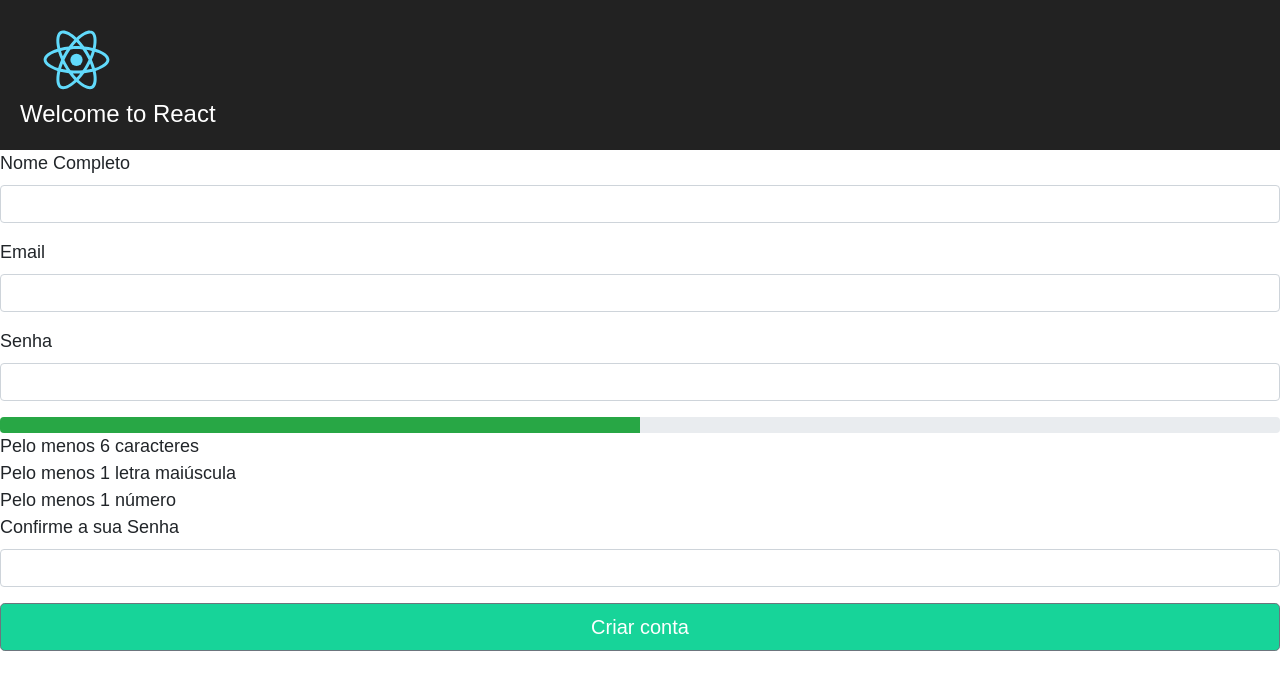
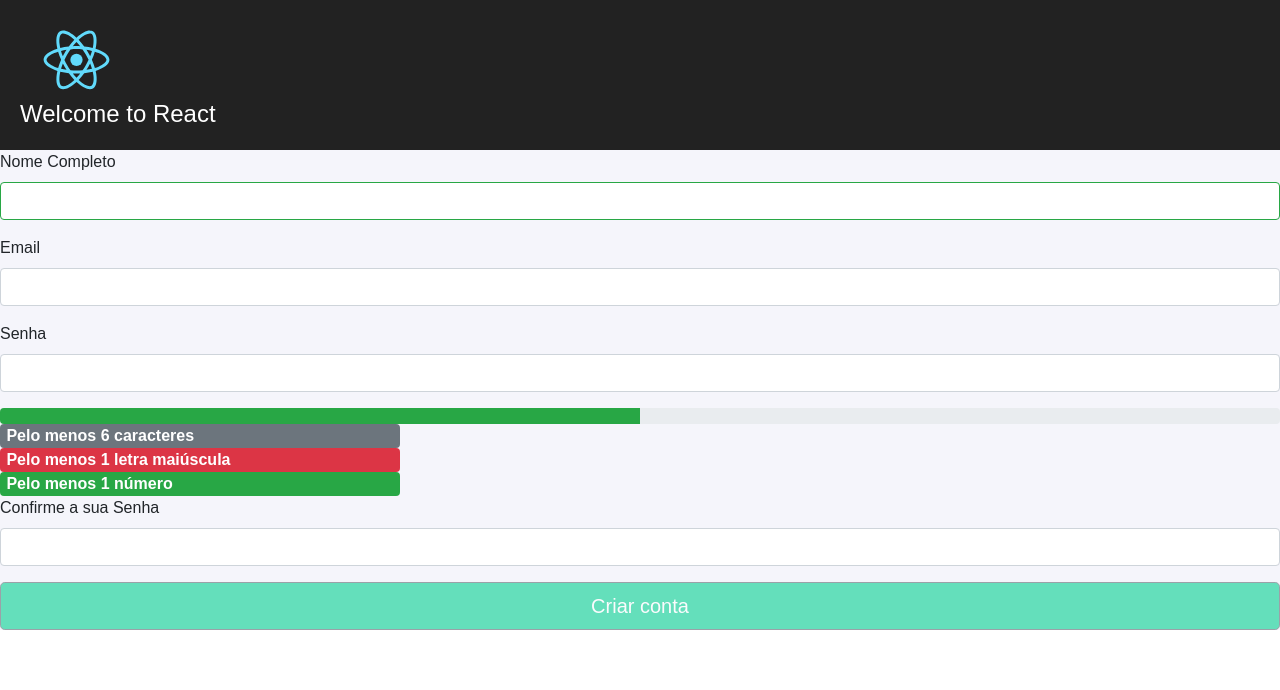
Before and after one commit to jorgealmeidajr/new-account-olist-react, a React (Create React App) app: page / in a window 1280 px wide. Shown: the top 690 px of the page. Built offline with nearby package versions, Linux system fonts and the light colour scheme.

Commit message:
refactor: NewAccountForm component added.

```diff
--- a/src/App.css
+++ b/src/App.css
@@ -1,4 +1,6 @@
-.App { }
+.App {
+
+}
 
 .App-logo {
   height: 80px;
@@ -16,5 +18,5 @@
 }
 
 .App-intro {
-  font-size: large;
+  background-color: #F5F5FB;
 }
--- a/src/App.js
+++ b/src/App.js
@@ -1,9 +1,9 @@
 import React, { Component } from 'react'
-
-import { Form, FormGroup, Label, Input, Button, Progress } from 'reactstrap'
 
 import logo from './logo.svg'
 import './App.css'
+
+import NewAccountForm from './components/NewAccountForm'
 
 class App extends Component {
   render() {
@@ -14,38 +14,7 @@ class App extends Component {
           <h1 className="App-title">Welcome to React</h1>
         </header>
         <div className="App-intro">
-
-          <Form>
-            <FormGroup>
-              <Label for="user_name">Nome Completo</Label>
-              <Input type="text" name="user_name" id="user_name" placeholder="" />
-            </FormGroup>
-            <FormGroup>
-              <Label for="user_email">Email</Label>
-              <Input type="email" name="user_email" id="user_email" placeholder="" />
-            </FormGroup>
-            <FormGroup>
-              <Label for="user_password">Senha</Label>
-              <Input type="password" name="user_password" id="user_password" placeholder="" />
-            </FormGroup>
-
-            <div>
-              <Progress value={50} color='success' />
-              <div>
-                Pelo menos 6 caracteres<br />
-                Pelo menos 1 letra maiúscula<br />
-                Pelo menos 1 número
-              </div>
-            </div>
-
-            <FormGroup>
-              <Label for="user_password_conf">Confirme a sua Senha</Label>
-              <Input type="password" name="user_password_conf" id="user_password_conf" placeholder="" />
-            </FormGroup>
-
-            <Button size="lg" block style={{backgroundColor: '#17D499'}} onClick={(e) => e.preventDefault()}>Criar conta</Button>
-          </Form>
-
+          <NewAccountForm />
         </div>
       </div>
     )
--- /dev/null
+++ b/src/components/NewAccountForm.js
@@ -0,0 +1,49 @@
+
+import React, { Component } from 'react'
+
+import { Form, FormGroup, Label, Input, Button, Progress, Badge } from 'reactstrap'
+
+export default class NewAccountForm extends Component {
+
+  render() {
+    return (
+      <Form>
+        <FormGroup>
+          <Label for="name">Nome Completo</Label>
+          <Input type="text" name="name" id="name" placeholder="" valid />
+        </FormGroup>
+        <FormGroup>
+          <Label for="user_email">Email</Label>
+          <Input type="email" name="user_email" id="user_email" placeholder="" valid={false} />
+        </FormGroup>
+        <FormGroup>
+          <Label for="user_password">Senha</Label>
+          <Input type="password" name="user_password" id="user_password" placeholder="" />
+        </FormGroup>
+
+        <div>
+          <Progress value={50} color='success' />
+          <div>
+            <Badge color="secondary" style={{fontSize: 16, width: 400, textAlign: 'left'}}>Pelo menos 6 caracteres</Badge><br />
+            <Badge color="danger" style={{fontSize: 16, width: 400, textAlign: 'left'}}>Pelo menos 1 letra maiúscula</Badge><br />
+            <Badge color="success" style={{fontSize: 16, width: 400, textAlign: 'left'}}>Pelo menos 1 número</Badge><br />
+          </div>
+        </div>
+
+        <FormGroup>
+          <Label for="user_password_conf">Confirme a sua Senha</Label>
+          <Input type="password" name="user_password_conf" id="user_password_conf" placeholder="" />
+        </FormGroup>
+
+        <Button
+          size="lg"
+          block
+          style={{backgroundColor: '#17D499'}}
+          active={false}
+          disabled={true}
+          onClick={(e) => e.preventDefault()}>Criar conta</Button>
+      </Form>
+    )
+  }
+
+}
```
